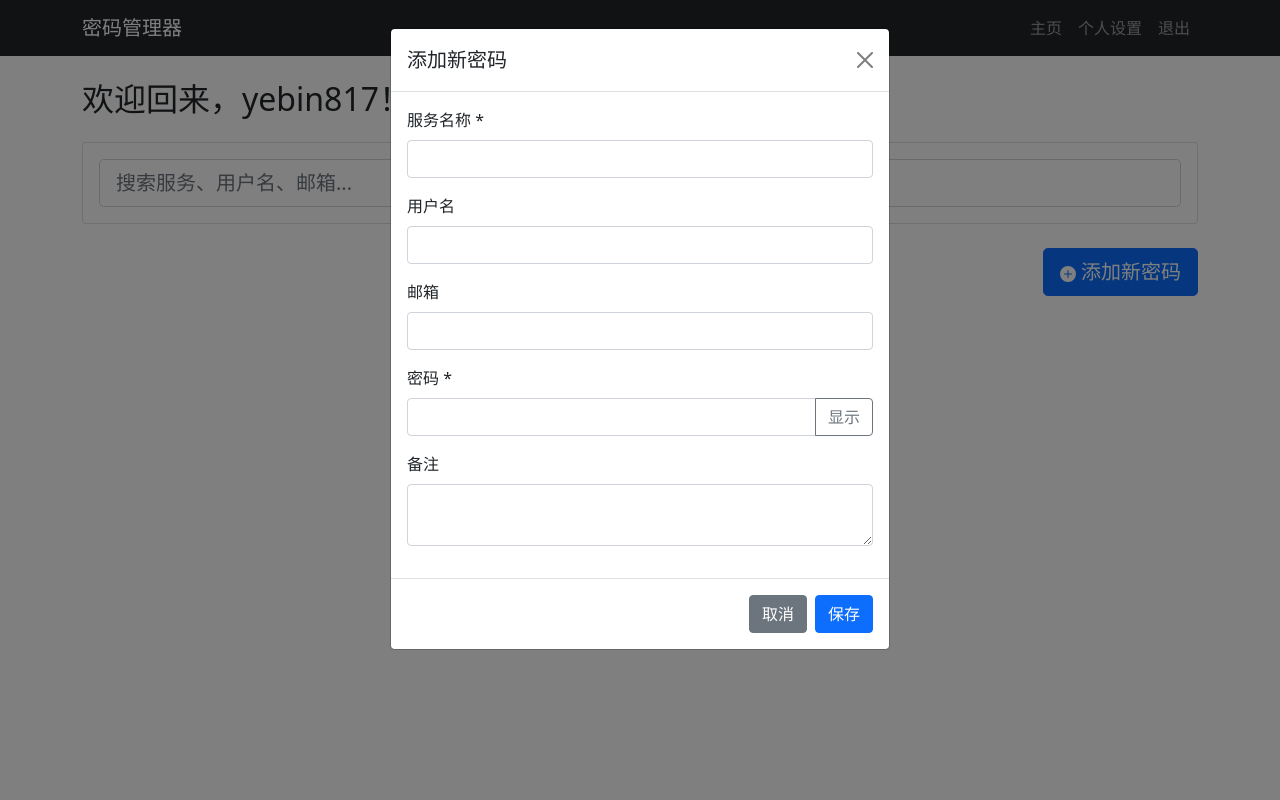
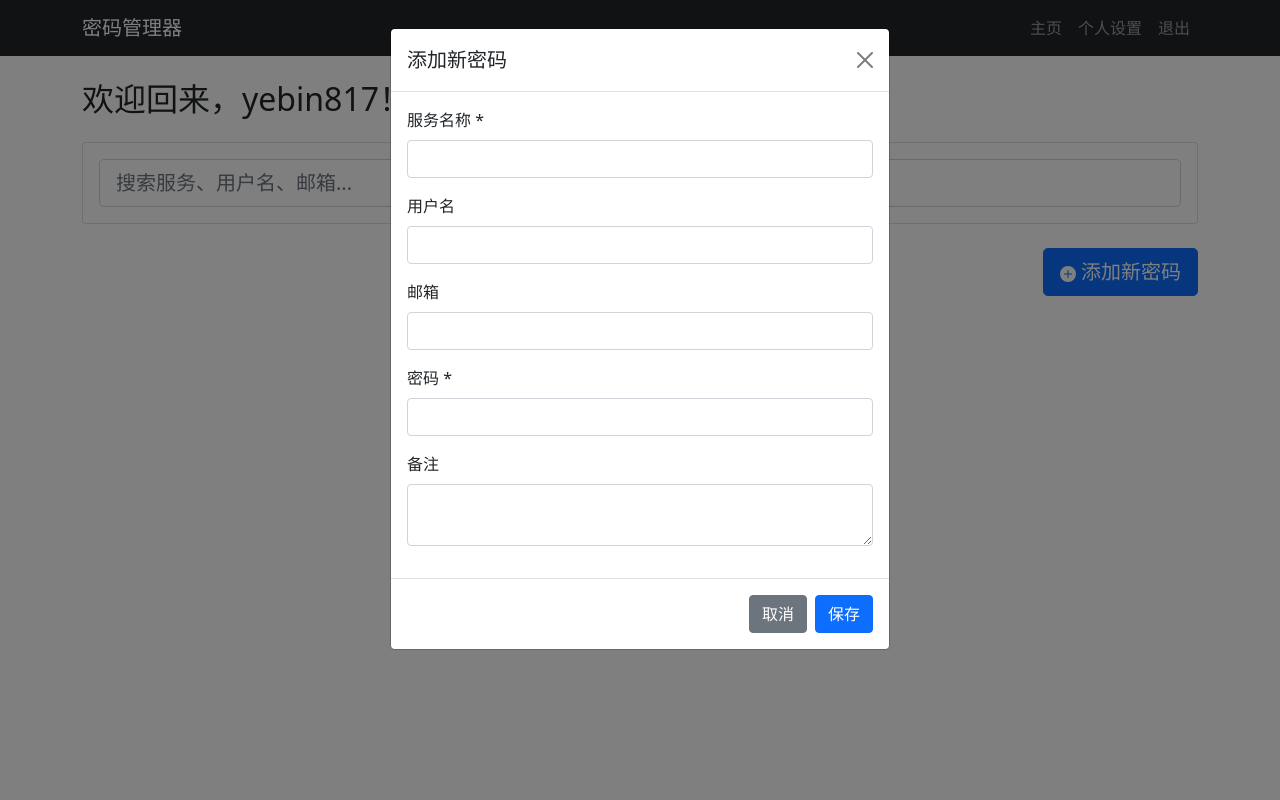
Before and after one commit to yebin1982/secvault, a Flask app: page / in a window 1280 px wide, after a click on "添加新密码". Run offline with Flask 3, Linux system fonts and the light colour scheme; a user stored in the database is signed in; data that the repository does not hold is empty.

Commit message:
Modify some files.

```diff
--- a/app/templates/dashboard.html
+++ b/app/templates/dashboard.html
@@ -54,12 +54,7 @@
                     </div>
                     <div class="mb-3">
                         <label for="password" class="form-label">密码 *</label>
-                        <div class="input-group">
-                            <input type="password" class="form-control" id="password" name="password" required>
-                            <button class="btn btn-outline-secondary toggle-password-btn" type="button" data-target-input="password">
-                                显示
-                            </button>
-                        </div>
+                        <input type="text" class="form-control" id="password" name="password" required>
                     </div>
                     <div class="mb-3">
                         <label for="notes" class="form-label">备注</label>
@@ -100,12 +95,7 @@
                     </div>
                     <div class="mb-3">
                         <label for="editPassword" class="form-label">新密码 (如需修改)</label>
-                        <div class="input-group">
-                            <input type="password" class="form-control" id="editPassword" name="password">
-                             <button class="btn btn-outline-secondary toggle-password-btn" type="button" data-target-input="editPassword">
-                                显示
-                            </button>
-                        </div>
+                        <input type="text" class="form-control" id="editPassword" name="password">
                     </div>
                     <div class="mb-3">
                         <label for="editNotes" class="form-label">备注</label>
```
